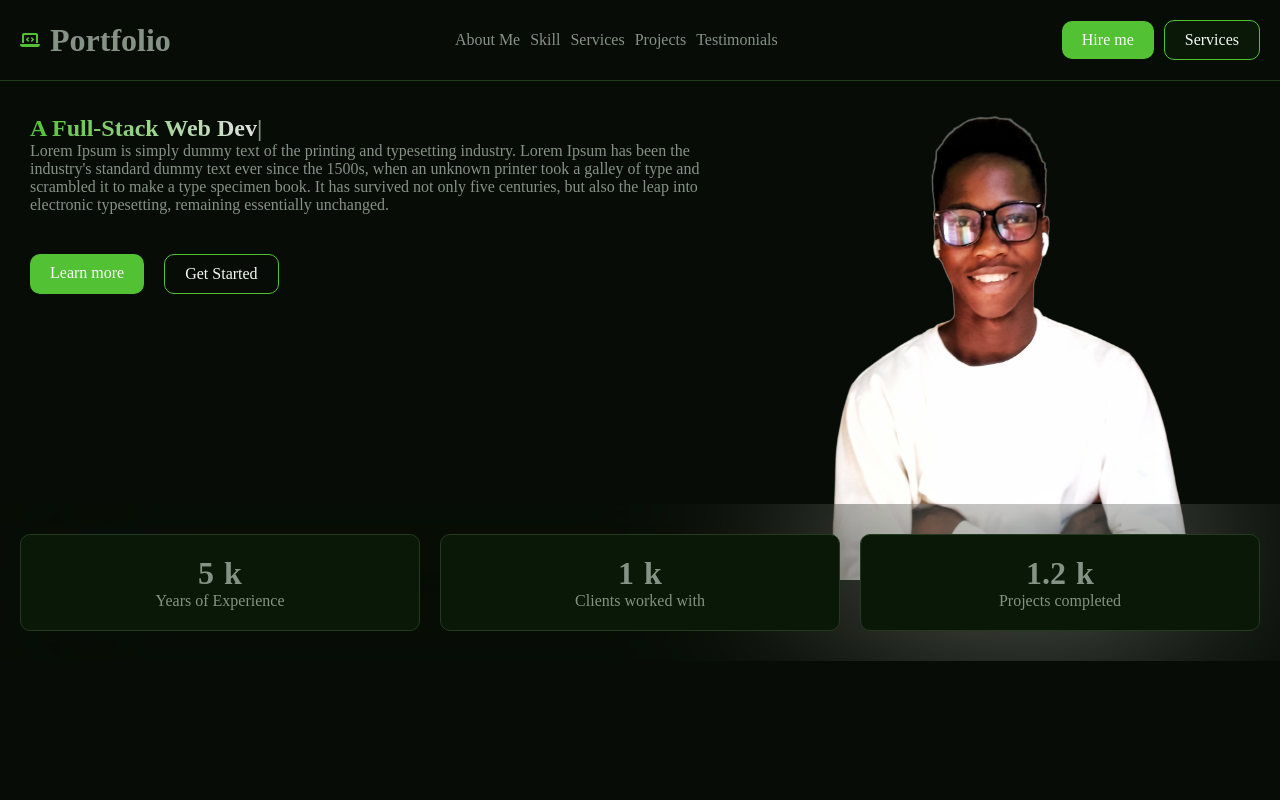
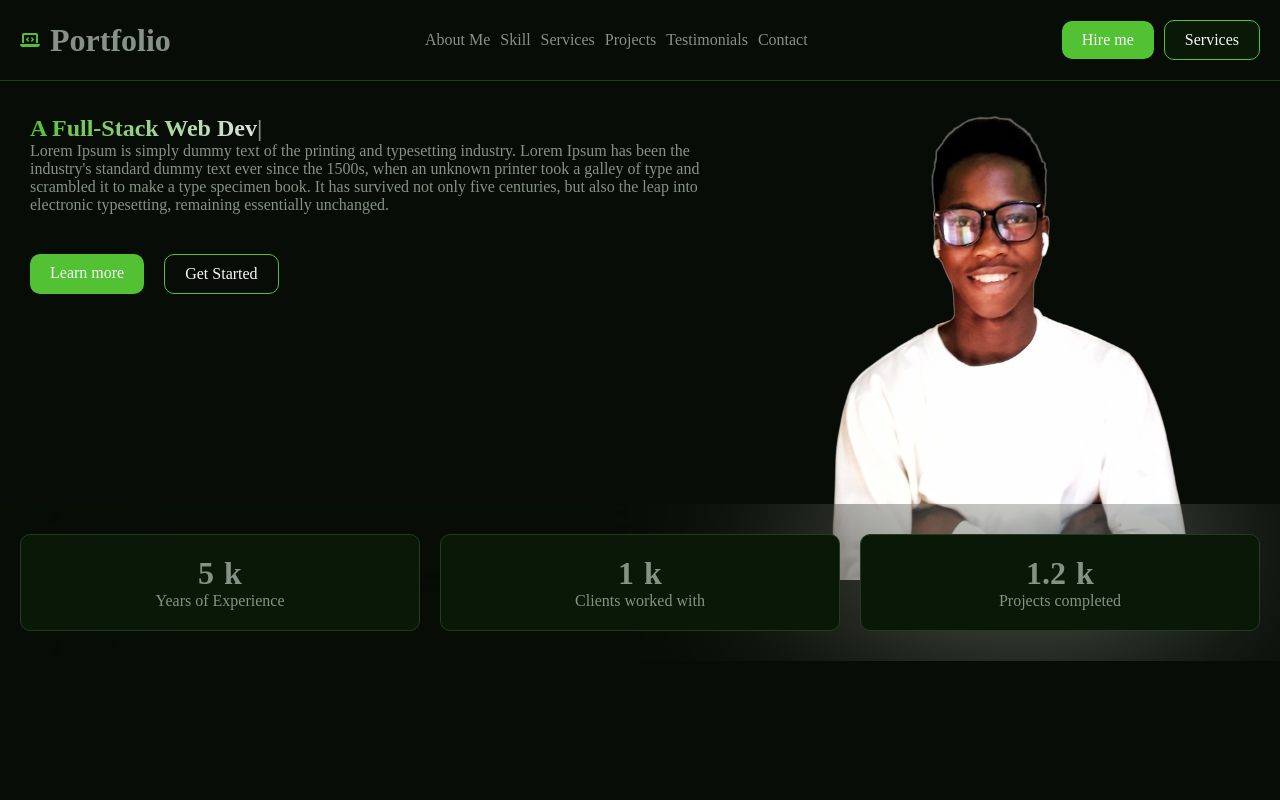
Before and after one commit to VictoryOseiwe/newPortfolio, a React (Vite) app: page / in a window 1280 px wide. Shown: the top 800 px of the page. Built offline with nearby package versions, Linux system fonts and the light colour scheme.

Commit message:
nav scroll working

```diff
--- a/src/components/About/about.jsx
+++ b/src/components/About/about.jsx
@@ -5,7 +5,7 @@ import { aboutMe } from "../../sources";
 function About() {
   return (
     <>
-      <div>
+      <div id="about">
         <div className="wrapper">
           <div>
             <h2 data-aos="fade-left" className="flex-center">
--- a/src/components/Services/index.jsx
+++ b/src/components/Services/index.jsx
@@ -5,7 +5,7 @@ import { services } from "../../sources";
 function Services() {
   return (
     <>
-      <div className="wrapper service">
+      <div id="services" className="wrapper service">
         <h2 className="flex-center">
           <span data-aos="fade-right" className="gradient-text">
             My Services
--- a/src/components/Skills/index.jsx
+++ b/src/components/Skills/index.jsx
@@ -5,7 +5,7 @@ import { skill } from "../../sources";
 
 function Myskill() {
   return (
-    <div className="myskill">
+    <div id="skill" className="myskill">
       <h2 className="flex-center">
         <span data-aos="fade-left" className="gradient-text">
           My Skill
--- a/src/components/contact/contactSection.jsx
+++ b/src/components/contact/contactSection.jsx
@@ -32,7 +32,7 @@ function ContactSection() {
 
   return (
     <>
-      <div className="contact wrapper">
+      <div id="contact" className="contact wrapper">
         <div className="location">
           {contact.map((item, index) => (
             <Mail key={index} title={item.title} content={item.content} />
--- a/src/sources.jsx
+++ b/src/sources.jsx
@@ -42,6 +42,7 @@ export const tabs = [
   { name: "Services", id: "services" },
   { name: "Projects", id: "projects" },
   { name: "Testimonials", id: "testimonials" },
+  { name: "Contact", id: "contact" },
 ];
 
 export const aboutMe = [
```
